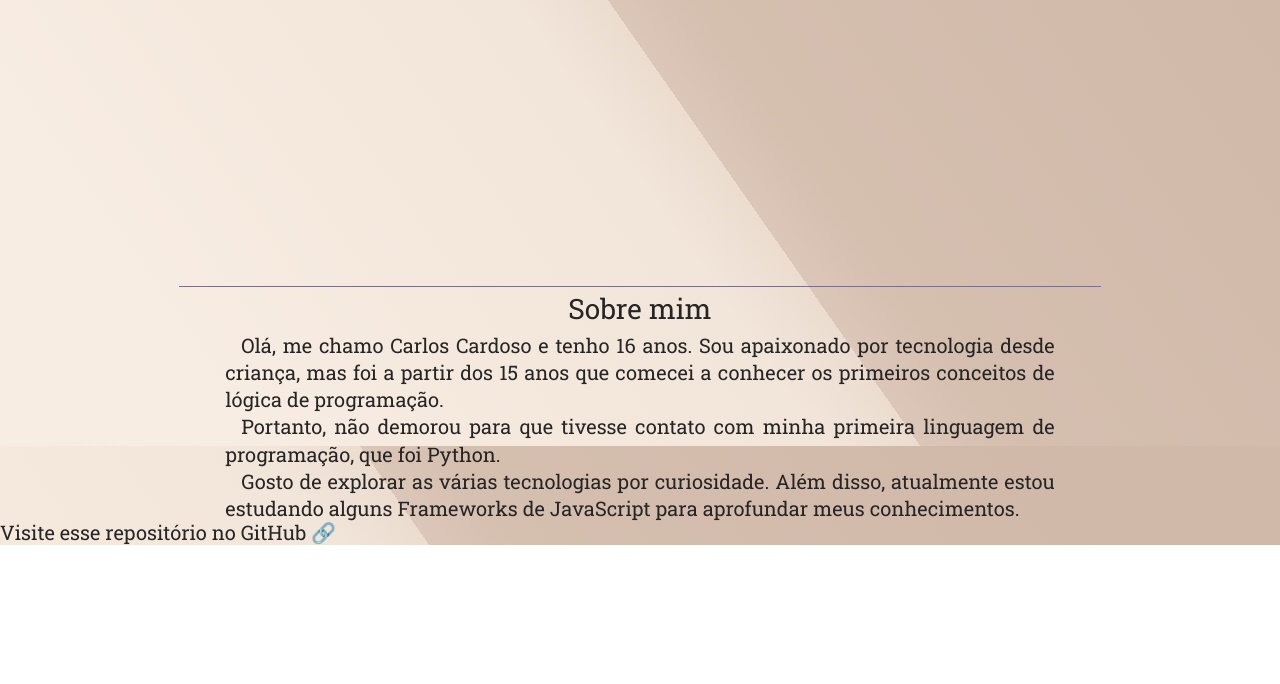
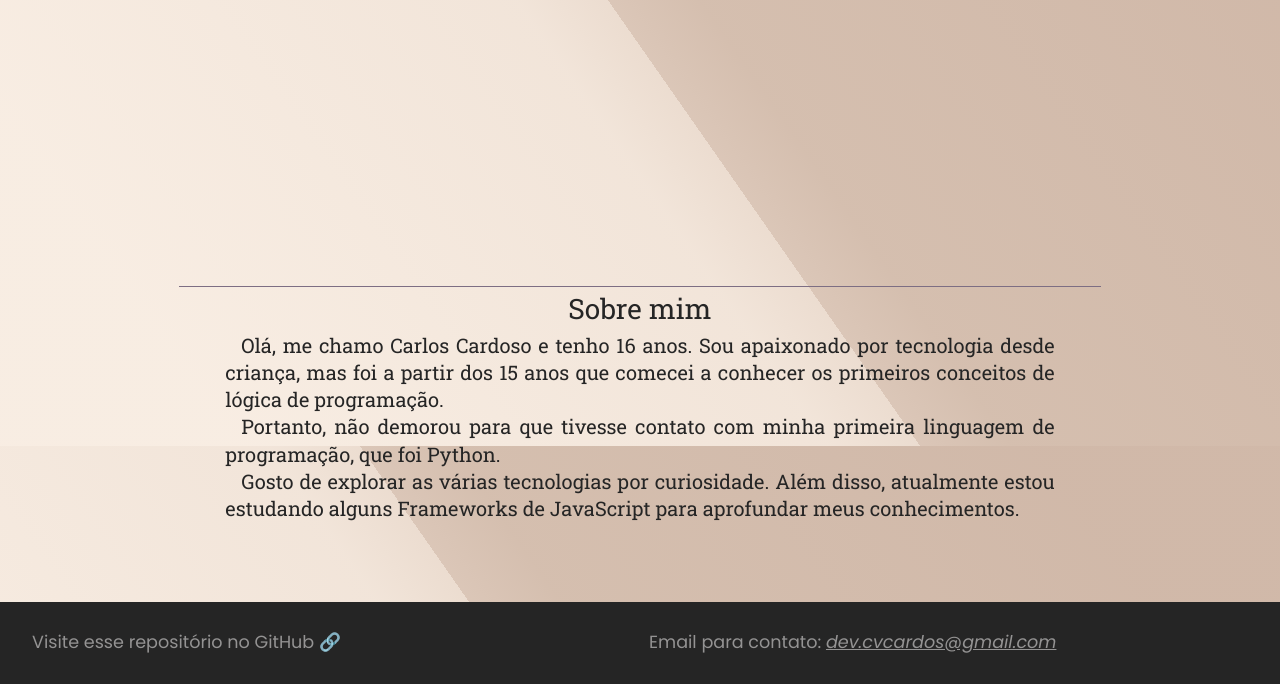
Before and after one commit to carloscardoso05/Portfolio, a plain HTML site: page index.html in a window 1280 px wide. Shown: the part 354-1038 px from the top of the page. Before the commit the page ends 899 px from the top, so only its background shows below. Drawn offline with Linux system fonts and the light colour scheme.

Commit message:
Trabalhando no rodapé

```diff
--- a/index.html
+++ b/index.html
@@ -9,7 +9,6 @@
         <link rel="stylesheet" href="style.css">
     </head>
     <body>
-
         <header>
             <nav>
                 <ul>
@@ -89,8 +88,16 @@
     </main>
     <footer>
         <ul>
-            <li><a href="">Visite esse repositório no GitHub 🔗</a></li>
+            <li><a href="https://github.com/carloscardoso05/Portfolio" rel="external" target="_blank">
+                Visite esse repositório no GitHub 🔗
+            </a></li>
+            <li>
+                Email para contato: <abbr title="Copiar" onclick="copiarEmail()" id="copiar-email"> dev.cvcardos@gmail.com
+                </abbr>
+            </li>
         </ul>
     </footer>
+
+    <script src="main.js"></script>
 </body>
 </html>
--- /dev/null
+++ b/main.js
@@ -0,0 +1,3 @@
+function copiarEmail() {
+    navigator.clipboard.writeText("dev.cvcardos@gmail.com")
+}
--- a/style.css
+++ b/style.css
@@ -1,4 +1,5 @@
 @import url('https://fonts.googleapis.com/css2?family=Roboto+Slab:wght@300;400;500;600;700&display=swap');
+@import url('https://fonts.googleapis.com/css2?family=Poppins:ital@0;1&display=swap');
 
 html{
     overflow-x: hidden;
@@ -150,3 +151,23 @@ header {
     margin-left: auto;
     margin-right: auto;
 }
+
+footer{
+    color: #949393;
+    background-color: #252525;
+    margin-top: 5rem;
+    padding: 2rem;
+    font-size: 1.1rem;
+    font-family: 'Poppins', sans-serif;
+}
+
+footer ul{
+    columns: 2;
+}
+
+#copiar-email {
+    cursor: pointer;
+    text-decoration: none;
+    font-style: italic;
+    text-decoration: underline;
+}
```
Lines whose indentation alone changed are shown as unchanged.
